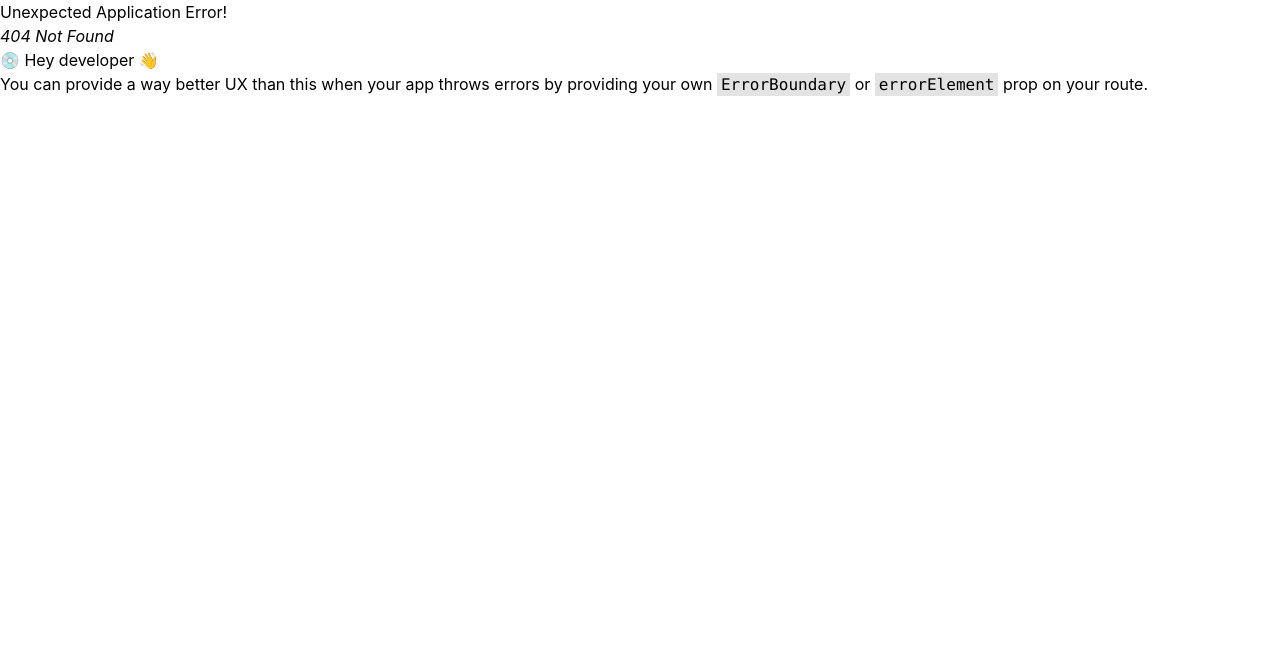
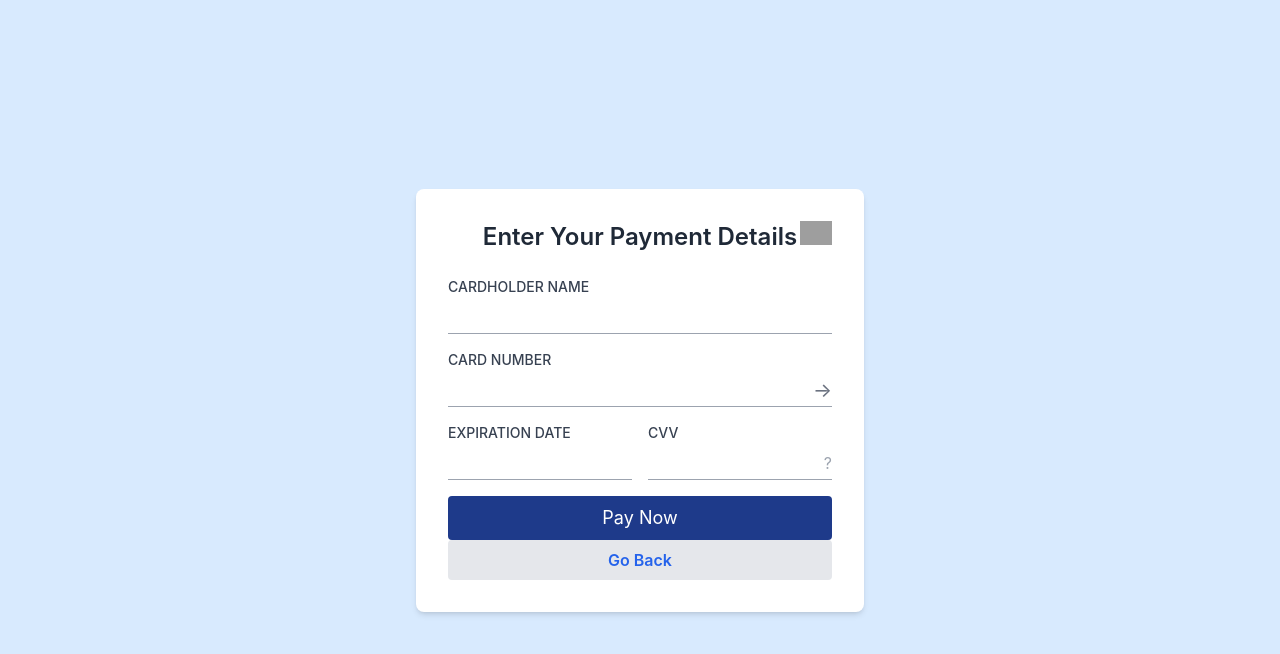
Before and after one commit to nickstern2002/CS490-DoctorPatientFrontend, a React (Create React App) app: page /payment in a window 1280 px wide. Before the commit this address had no page. Shown: the top 654 px of the page. Built offline with nearby package versions, Linux system fonts and the light colour scheme; grey boxes are pictures that could not be loaded.

Commit message:
This is the basic payment page will show more later

```diff
--- /dev/null
+++ b/src/pages/paymentPage/paymentPage.js
@@ -0,0 +1,105 @@
+import React from "react";
+//import { useState } from "react";
+import { useNavigate } from 'react-router-dom';
+import { paymentStyles } from './paymentStyles';
+
+const PaymentPage = () => {
+  //for navigating to the landing page
+  const navigate = useNavigate();
+
+  const returnToLastPlace = () => {
+    navigate(-1);
+  };
+  // className="min-h-screen bg-[#d8eafe] flex items-center justify-center p-4"
+  //
+  return (
+    <div className={paymentStyles.background}>
+      <div className={paymentStyles.card}>
+        <h2 className={paymentStyles.h2}>
+          Enter Your Payment Details
+        </h2>
+        <div className={paymentStyles.svgimg}>
+          {/* I could have tried to store the SVG locally but I don't care that much */}
+          <img
+          src="https://upload.wikimedia.org/wikipedia/commons/0/04/Visa.svg"
+          alt="Visa Logo"
+          className="h-6"
+          />
+        </div>
+
+        <form className="space-y-4">
+          <div>
+            <label className={paymentStyles.label}>
+              CARDHOLDER NAME
+            </label>
+            <input
+              type="text"
+              required
+              className={paymentStyles.inputone}
+            />
+          </div>
+
+          <div>
+            <label className={paymentStyles.label}>
+              CARD NUMBER
+            </label>
+            <div className="flex items-center border-b border-gray-400">
+              <input
+                type="text"
+                required
+                className={paymentStyles.inputtwo}
+              />
+              <span className="text-xl text-gray-500">→</span>
+            </div>
+          </div>
+
+          <div className="flex space-x-4">
+            <div className="flex-1">
+              <label className={paymentStyles.label}>
+                EXPIRATION DATE
+              </label>
+              <input
+                type="text"
+                required
+                className={paymentStyles.inputone}
+              />
+            </div>
+            <div className="flex-1">
+              <label className={paymentStyles.label}>
+                CVV
+              </label>
+              <div className="flex items-center border-b border-gray-400">
+                <input
+                  type="text"
+                  required
+                  className={paymentStyles.inputtwo}
+                />
+                <span className="text-gray-400 ml-1">?</span>
+              </div>
+            </div>
+          </div>
+          {/* Saving payment details checkmark */}
+          {/* I'm just going to remove it for now while I just try to get this done
+          <div className="flex items-center space-x-2 mt-4">
+            <input type="checkbox" id="save" className="accent-black" />
+            <label htmlFor="save" className="text-sm text-gray-700">
+              Save my details for future payments
+            </label>
+          </div>
+          */}
+          <button
+            type="submit"
+            className={paymentStyles.buttonsubmit}
+          >
+            Pay Now
+          </button>
+        </form>
+        <button className={paymentStyles.buttonleave} onClick={returnToLastPlace}>
+          Go Back
+        </button>
+      </div>
+    </div>
+  );
+}
+
+export default PaymentPage
--- /dev/null
+++ b/src/pages/paymentPage/paymentStyles.js
@@ -0,0 +1,12 @@
+
+export const paymentStyles = {
+    background: "min-h-screen bg-[#d8eafe] flex items-center justify-center p-4",
+    card: "bg-white rounded-lg shadow-md p-8 w-full max-w-md relative",
+    h2: "text-2xl font-semibold text-gray-800 mb-6 text-center",
+    svgimg: "absolute top-8 right-8",
+    label: "block text-sm font-medium text-gray-700 mb-1",
+    inputone: "w-full border-b border-gray-400 bg-transparent focus:outline-none py-1",
+    inputtwo: "w-full bg-transparent focus:outline-none py-1",
+    buttonsubmit: "mt-6 w-full bg-blue-900 text-white py-2 rounded text-lg hover:bg-blue-800 transition",
+    buttonleave: "w-full bg-gray-200 text-blue-600 font-semibold py-2 rounded hover:bg-gray-300 transition",
+  };
```
Also changed, not shown: src/index.js (+6 -1 lines).
